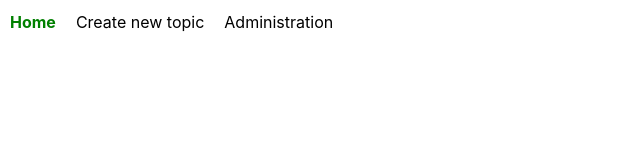
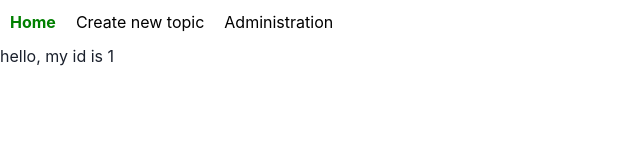
Before and after one commit to Meliodas-1O/modernMoodle, a React (Create React App) app in the folder frontend/: page /topic/1 in a window 1280 px wide. Shown: the top 160 px of the page, without its empty margins (0-640 px from the left). Built offline with nearby package versions, Linux system fonts and the light colour scheme.

Commit message:
issue #33 (feat - frontend): dynamic URLs

```diff
--- a/frontend/src/App.tsx
+++ b/frontend/src/App.tsx
@@ -3,6 +3,7 @@ import Navbar from "./components/navbar/Navbar";
 import Administration from "./pages/Administration";
 import Home from "./pages/Home";
 import CreateTopic from "./pages/CreateTopic";
+import Topic from "./pages/Topic";
 
 function App() {
      return (
@@ -12,6 +13,7 @@ function App() {
                     <Route path="/" element={<Home />} />
                     <Route path="/createTopic" element={<CreateTopic />} />
                     <Route path="/admin" element={<Administration />} />
+                    <Route path="/topic/:id" element={<Topic />} />
                </Routes>
           </div>
      );
--- /dev/null
+++ b/frontend/src/pages/Topic.tsx
@@ -0,0 +1,15 @@
+import { useParams } from "react-router-dom";
+
+type TopicParams = {
+    id: string;
+}
+
+function Topic() {
+    const {id} = useParams<TopicParams>();
+
+    return (
+        <div>hello, my id is {id}</div>
+    );
+}
+
+export default Topic;
```
